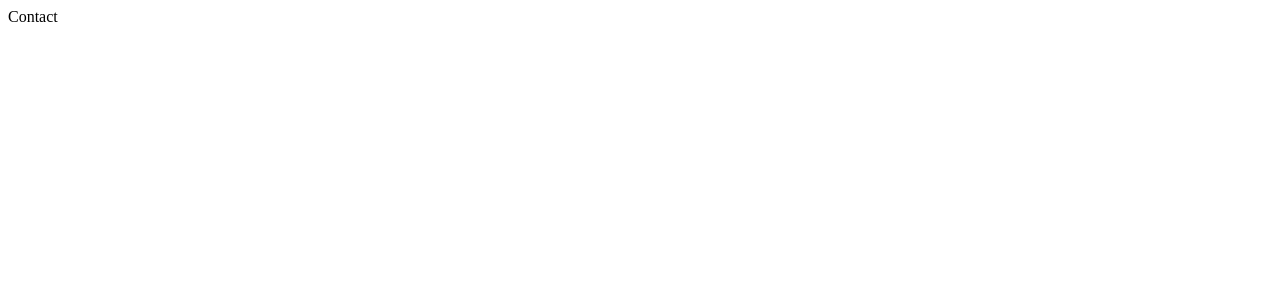
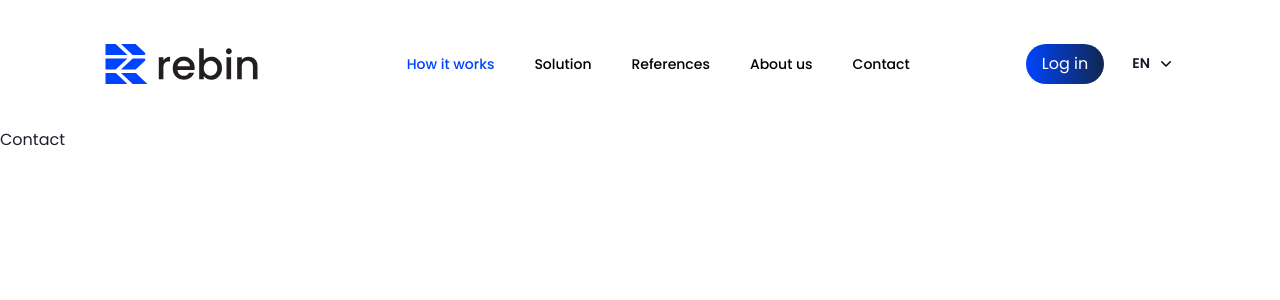
Before and after one commit to Rebin-Inc/rebin-website, a React (Create React App) app: page / in a window 1280 px wide. Shown: the top 300 px of the page. Built offline with nearby package versions, Linux system fonts and the light colour scheme.

Commit message:
Create header, footer, contact page, style header

```diff
--- a/src/App.js
+++ b/src/App.js
@@ -1,9 +1,11 @@
 import React from "react";
 import Contact from "./pages/contact/Contact";
+import Header from "./pages/header/Header";
 
 function App() {
   return (
     <>
+      <Header></Header>
       <Contact></Contact>
     </>
   );
--- a/src/index.js
+++ b/src/index.js
@@ -1,11 +1,14 @@
-import React from 'react';
-import ReactDOM from 'react-dom/client';
-import App from './App';
+import React from "react";
+import ReactDOM from "react-dom/client";
+import App from "./App";
+import "./index.css";
+import { ChakraProvider } from "@chakra-ui/react";
 
-
-const root = ReactDOM.createRoot(document.getElementById('root'));
+const root = ReactDOM.createRoot(document.getElementById("root"));
 root.render(
   <React.StrictMode>
-    <App />
+    <ChakraProvider>
+      <App />
+    </ChakraProvider>
   </React.StrictMode>
 );
--- /dev/null
+++ b/src/pages/footer/Footer.js
@@ -0,0 +1,7 @@
+import React from "react";
+
+const Footer = () => {
+  return <div>Footer</div>;
+};
+
+export default Footer;
--- /dev/null
+++ b/src/pages/header/Header.js
@@ -0,0 +1,8 @@
+import React from "react";
+import NavBar from "./NavBar";
+
+const Header = () => {
+  return <NavBar></NavBar>;
+};
+
+export default Header;
--- /dev/null
+++ b/src/pages/header/LanguageDropdown.js
@@ -0,0 +1,92 @@
+import { Fragment } from "react";
+import { Menu, Transition } from "@headlessui/react";
+import { ChevronDownIcon } from "@heroicons/react/20/solid";
+
+function classNames(...classes) {
+  return classes.filter(Boolean).join(" ");
+}
+
+export default function LanguageDropdown() {
+  return (
+    <Menu as="div" className="relative inline-block text-left">
+      <div>
+        <Menu.Button className="inline-flex w-full justify-center gap-x-1.5 bg-white px-3 py-2 text-sm font-semibold text-gray-900 font-medium ">
+          EN
+          <ChevronDownIcon
+            className="-mr-1 h-5 w-5 text-black"
+            aria-hidden="true"
+          />
+        </Menu.Button>
+      </div>
+
+      <Transition
+        as={Fragment}
+        enter="transition ease-out duration-100"
+        enterFrom="transform opacity-0 scale-95"
+        enterTo="transform opacity-100 scale-100"
+        leave="transition ease-in duration-75"
+        leaveFrom="transform opacity-100 scale-100"
+        leaveTo="transform opacity-0 scale-95"
+      >
+        <Menu.Items className="absolute right-0 z-10 mt-2 w-56 origin-top-right rounded-md bg-white shadow-lg ring-1 ring-black ring-opacity-5 focus:outline-none">
+          <div className="py-1">
+            <Menu.Item>
+              {({ active }) => (
+                <a
+                  href="/"
+                  className={classNames(
+                    active ? "bg-gray-100 text-gray-900" : "text-gray-700",
+                    "block px-4 py-2 text-sm"
+                  )}
+                >
+                  Account settings
+                </a>
+              )}
+            </Menu.Item>
+            <Menu.Item>
+              {({ active }) => (
+                <a
+                  href="/"
+                  className={classNames(
+                    active ? "bg-gray-100 text-gray-900" : "text-gray-700",
+                    "block px-4 py-2 text-sm"
+                  )}
+                >
+                  Support
+                </a>
+              )}
+            </Menu.Item>
+            <Menu.Item>
+              {({ active }) => (
+                <a
+                  href="/"
+                  className={classNames(
+                    active ? "bg-gray-100 text-gray-900" : "text-gray-700",
+                    "block px-4 py-2 text-sm"
+                  )}
+                >
+                  License
+                </a>
+              )}
+            </Menu.Item>
+            <form method="POST" action="/">
+              <Menu.Item>
+                {({ active }) => (
+                  <button
+                    type="submit"
+                    className={classNames(
+                      active ? "bg-gray-100 text-gray-900" : "text-gray-700",
+                      "block w-full px-4 py-2 text-left text-sm"
+                    )}
+                  >
+                    Sign out
+                  </button>
+                )}
+              </Menu.Item>
+            </form>
+          </div>
+        </Menu.Items>
+      </Transition>
+    </Menu>
+  );
+}
--- /dev/null
+++ b/src/pages/header/NavBar.js
@@ -0,0 +1,100 @@
+import { Disclosure } from "@headlessui/react";
+import { Bars3Icon, XMarkIcon } from "@heroicons/react/24/outline";
+import { default as Logo } from "../../assets/images/Rebin.svg";
+import { Button } from "@chakra-ui/react";
+import LanguageDropdown from "./LanguageDropdown";
+
+const navigation = [
+  { name: "How it works", href: "#", current: true },
+  { name: "Solution", href: "#", current: false },
+  { name: "References", href: "#", current: false },
+  { name: "About us", href: "#", current: false },
+  { name: "Contact", href: "#", current: false },
+];
+
+function classNames(...classes) {
+  return classes.filter(Boolean).join(" ");
+}
+
+export default function NavBar() {
+  return (
+    <Disclosure as="nav" className="">
+      {({ open }) => (
+        <>
+          <div className="mx-auto max-w-16xl px-2 sm:px-6 lg:px-8 my-8">
+            <div className="relative flex h-16 items-center justify-between mx-16 ">
+              {/* Mobile menu button*/}
+              <div className="absolute inset-y-0 left-0 flex items-center sm:hidden">
+                <Disclosure.Button className="relative inline-flex items-center justify-center rounded-md p-2 text-gray-400 hover:bg-gray-700 hover:text-white focus:outline-none focus:ring-2 focus:ring-inset focus:ring-white">
+                  <span className="absolute -inset-0.5" />
+                  <span className="sr-only">Open main menu</span>
+                  {open ? (
+                    <XMarkIcon className="block h-6 w-6" aria-hidden="true" />
+                  ) : (
+                    <Bars3Icon className="block h-6 w-6" aria-hidden="true" />
+                  )}
+                </Disclosure.Button>
+                Mobile menu button
+              </div>
+              {/* Logo */}
+              <div className="flex flex-shrink-0 items-center">
+                <img className="h-24 w-auto" src={Logo} alt="Rebin" />
+              </div>
+              {/* Menu */}
+              <div className="hidden sm:ml-6 sm:block max-w-screen-2xl">
+                <div className="flex space-x-4">
+                  {navigation.map((item) => (
+                    <a
+                      key={item.name}
+                      href={item.href}
+                      className={classNames(
+                        item.current ? "text-rebin-blue" : "text-black",
+                        "rounded-md px-3 py-2 text-sm font-medium"
+                      )}
+                      aria-current={item.current ? "page" : undefined}
+                    >
+                      {item.name}
+                    </a>
+                  ))}
+                </div>
+              </div>
+              <div>
+                <Button
+                  mr="4"
+                  fontWeight="normal"
+                  color="white"
+                  rounded="full"
+                  bgGradient="linear(to-r, #0043FF, #12274F)"
+                >
+                  Log in
+                </Button>
+                <LanguageDropdown />
+              </div>
+            </div>
+          </div>
+          {/* Mobile menu, show/hide based on menu state. */}
+          <Disclosure.Panel className="sm:hidden">
+            <div className="space-y-1 px-2 pb-3 pt-2">
+              {navigation.map((item) => (
+                <Disclosure.Button
+                  key={item.name}
+                  as="a"
+                  href={item.href}
+                  className={classNames(
+                    item.current
+                      ? "bg-gray-900 text-white"
+                      : "text-black hover:bg-gray-700 hover:text-white",
+                    "block rounded-md px-3 py-2 text-base font-medium"
+                  )}
+                  aria-current={item.current ? "page" : undefined}
+                >
+                  {item.name}
+                </Disclosure.Button>
+              ))}
+            </div>
+          </Disclosure.Panel>
+        </>
+      )}
+    </Disclosure>
+  );
+}
```
Also changed, not shown: src/pages/contact/Contact.js (+3 -5 lines).
